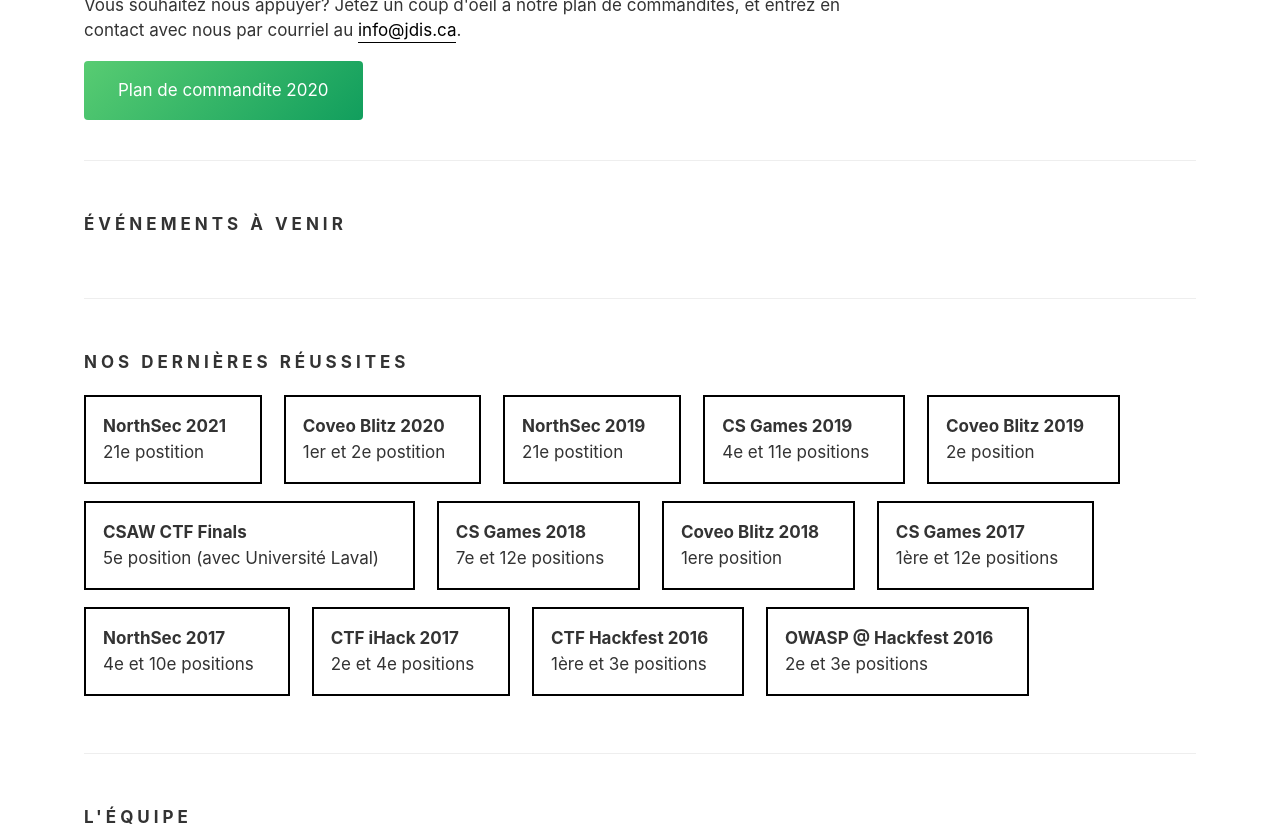
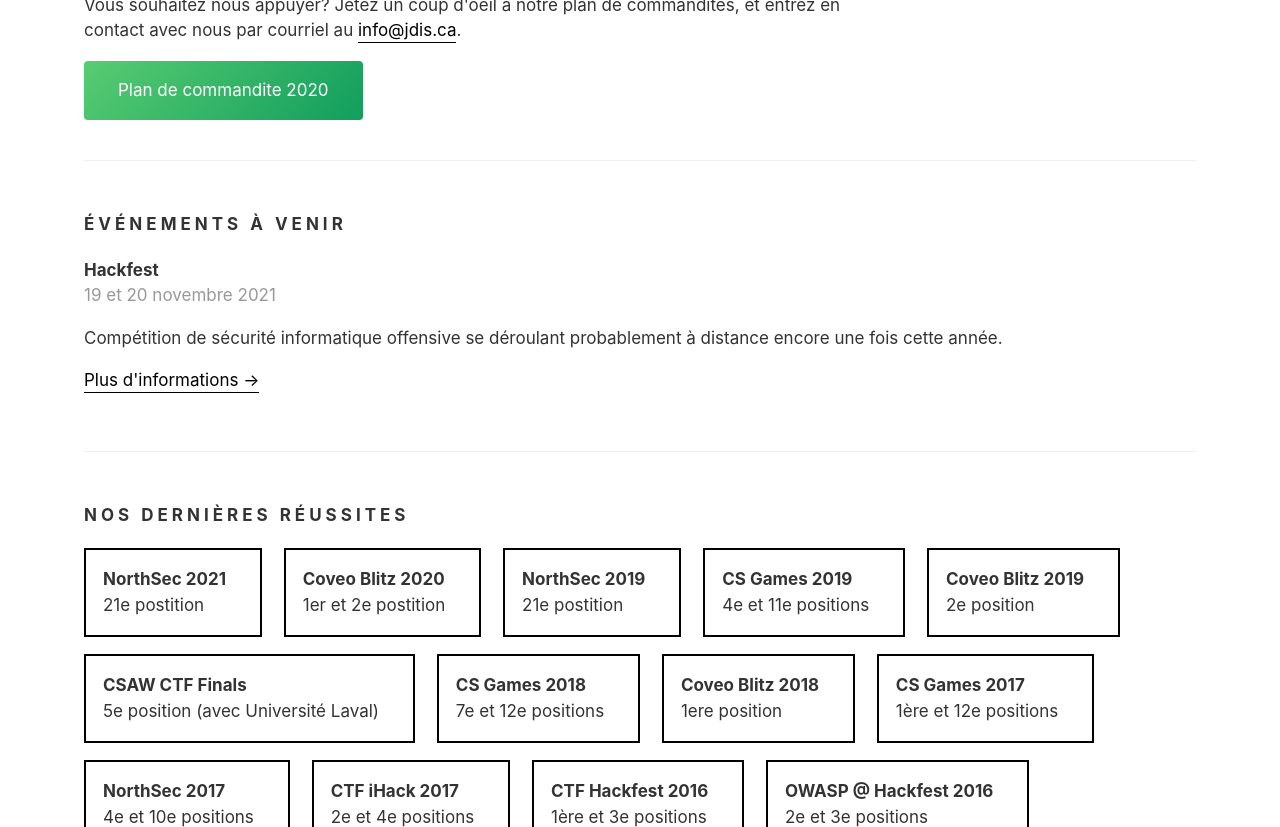
Before and after one commit to JDIS/Website, a Jekyll site: the page built from _pages/index.html, in a window 1280 px wide and 900 px high, scrolled down 2214 px, cut to the strip 0-827 px from the top of the window. Built offline with Jekyll 4.4.1, drawn with Linux system fonts in a browser that asks for light colours; some web fonts are replaced.

Commit message:
Revert "?? retrait entier"
This reverts commit 39edc2a549ff4aaf8bbebd1a6274fc369e751500.

```diff
--- a/_data/events.json
+++ b/_data/events.json
@@ -1,3 +1,10 @@
 [
 
+  {
+    "name": "Hackfest",
+    "url": "https://hackfest.ca/",
+    "date": "19 et 20 novembre 2021",
+    "date_unix": 1637334000000,
+    "description": "Compétition de sécurité informatique offensive se déroulant probablement à distance encore une fois cette année."
+  }
 ]
```
